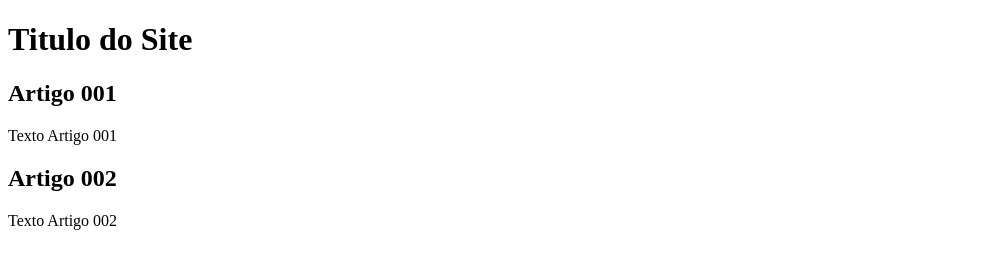
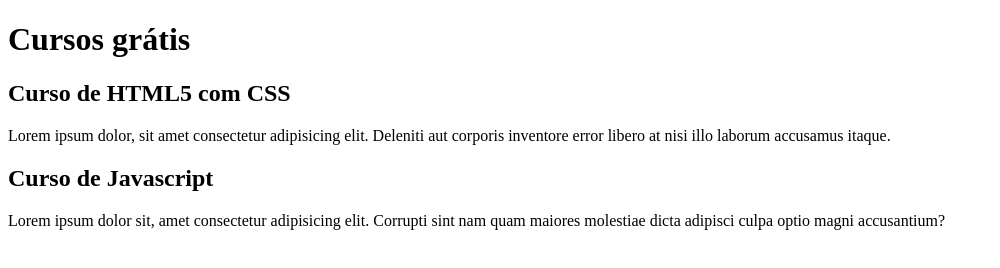
Before and after one commit to bandeira-de-melo/projeto-site, a plain HTML site: page index.html in a window 1280 px wide. Shown: the whole page, without its empty margins (0-1000 px from the left). Drawn offline with Linux system fonts and the light colour scheme.

Commit message:
comecei a escrever conteúdo

```diff
--- a/index.html
+++ b/index.html
@@ -9,15 +9,15 @@
 <body>
     <main>
         <header>
-            <h1>Titulo do Site</h1>
+            <h1>Cursos grátis</h1>
         </header>
         <article>
-            <h2>Artigo 001</h2>
-            <p>Texto Artigo 001</p>
+            <h2>Curso de HTML5 com CSS</h2>
+            <p>Lorem ipsum dolor, sit amet consectetur adipisicing elit. Deleniti aut corporis inventore error libero at nisi illo laborum accusamus itaque.</p>
         </article>
         <article>
-            <h2>Artigo 002</h2>
-            <p>Texto Artigo 002</p>
+            <h2>Curso de Javascript</h2>
+            <p>Lorem ipsum dolor sit, amet consectetur adipisicing elit. Corrupti sint nam quam maiores molestiae dicta adipisci culpa optio magni accusantium?</p>
         </article>
     </main>
 
```
